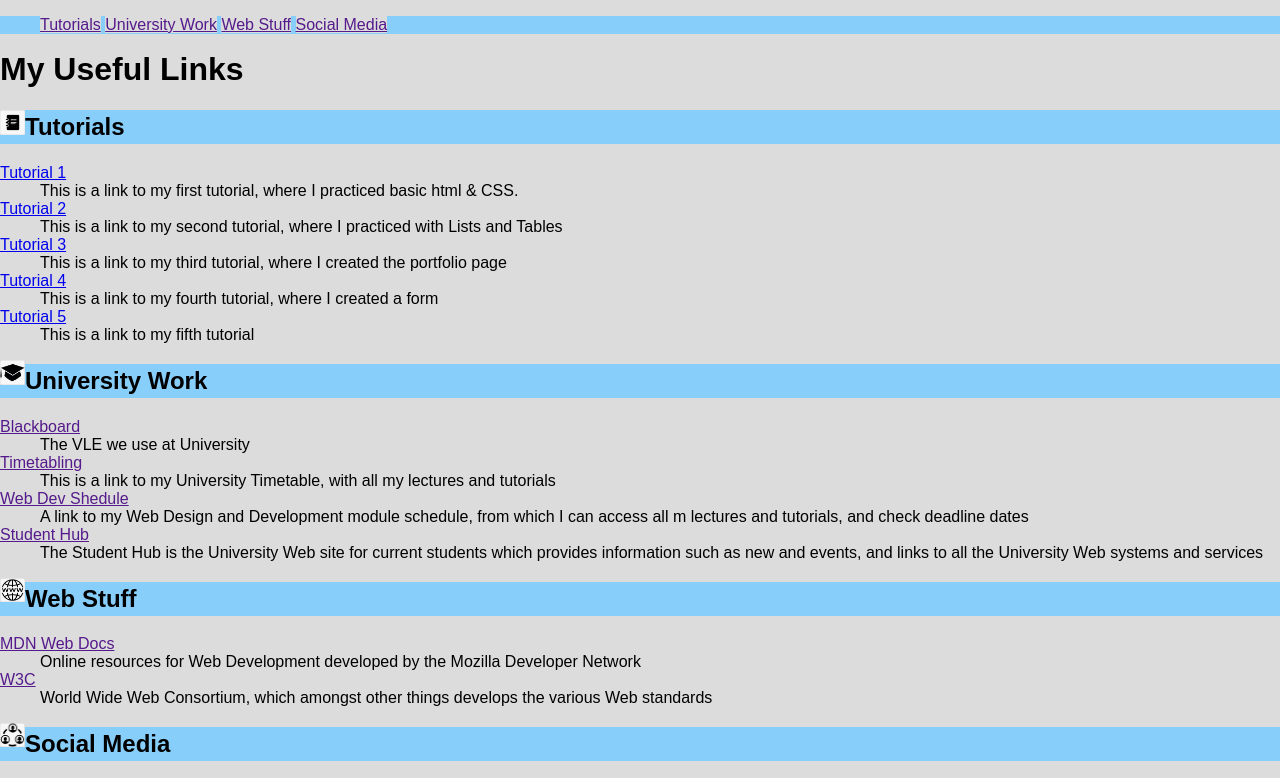
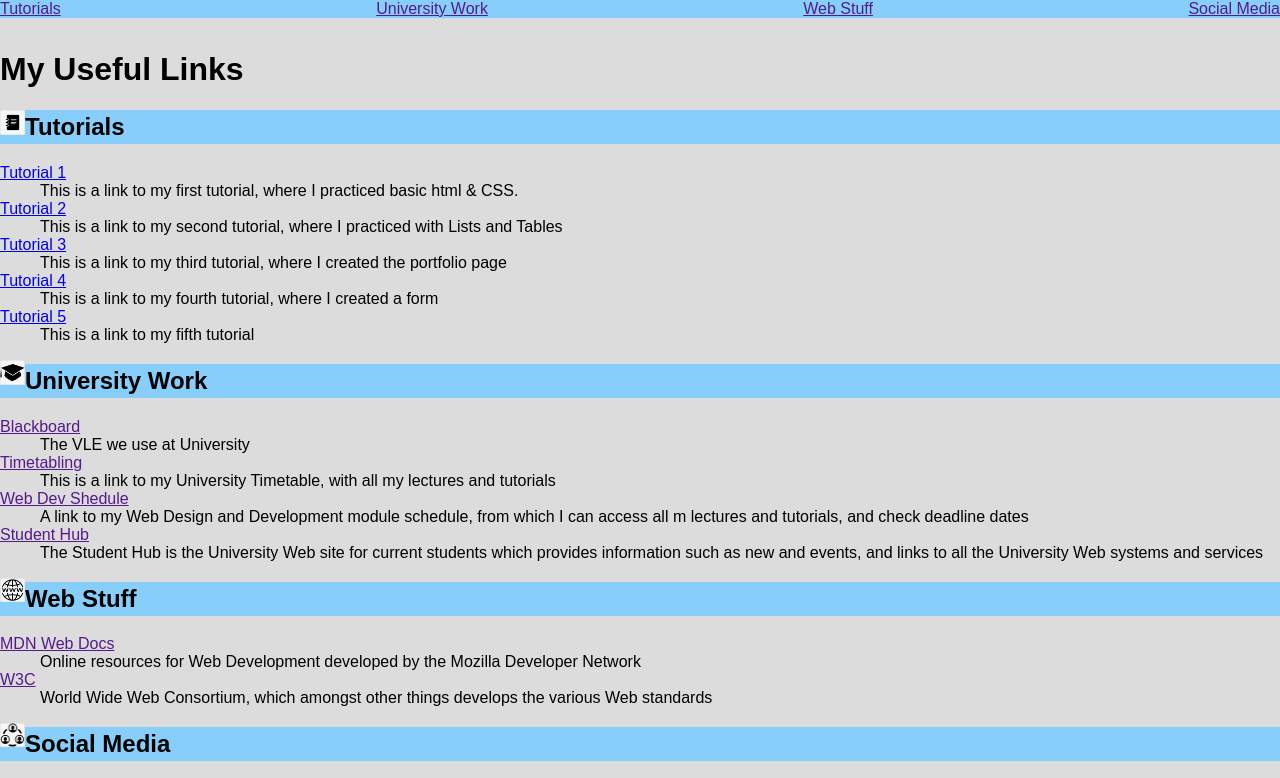
Before and after one commit to Buwaneka2/portfolio.github.io, a plain HTML site: page index.html in a window 1280 px wide. Shown: the top 778 px of the page. Drawn offline with Linux system fonts and the light colour scheme.

Commit message:
Update index.html
Fixed navbar margin issue

```diff
--- a/index.html
+++ b/index.html
@@ -28,11 +28,17 @@
 
 		}
 
-		div ol {
+		nav  {
 			overflow: hidden;
 			position: fixed;
 			top: 0;
 			width: 100%;
+			background-color: LightSkyBlue;
+			display: flex;
+			justify-content: space-between;
+		}
+
+		nav a {
 			background-color: LightSkyBlue;
 
 		}
@@ -44,12 +50,12 @@
 </head>
 <body>
 <div>
-	<ol>
-		<li><a href="">Tutorials</a></li>
-		<li><a href="">University Work</a></li>
-		<li><a href="">Web Stuff</a></li>
-		<li><a href="">Social Media</a></li>
-	</ol>
+	<nav>
+		<a href="">Tutorials</a>
+		<a href="">University Work</a>
+		<a href="">Web Stuff</a>
+		<a href="">Social Media</a>
+	</nav>
 </div>
 <div>
 	<h1>My Useful Links</h1>
```
